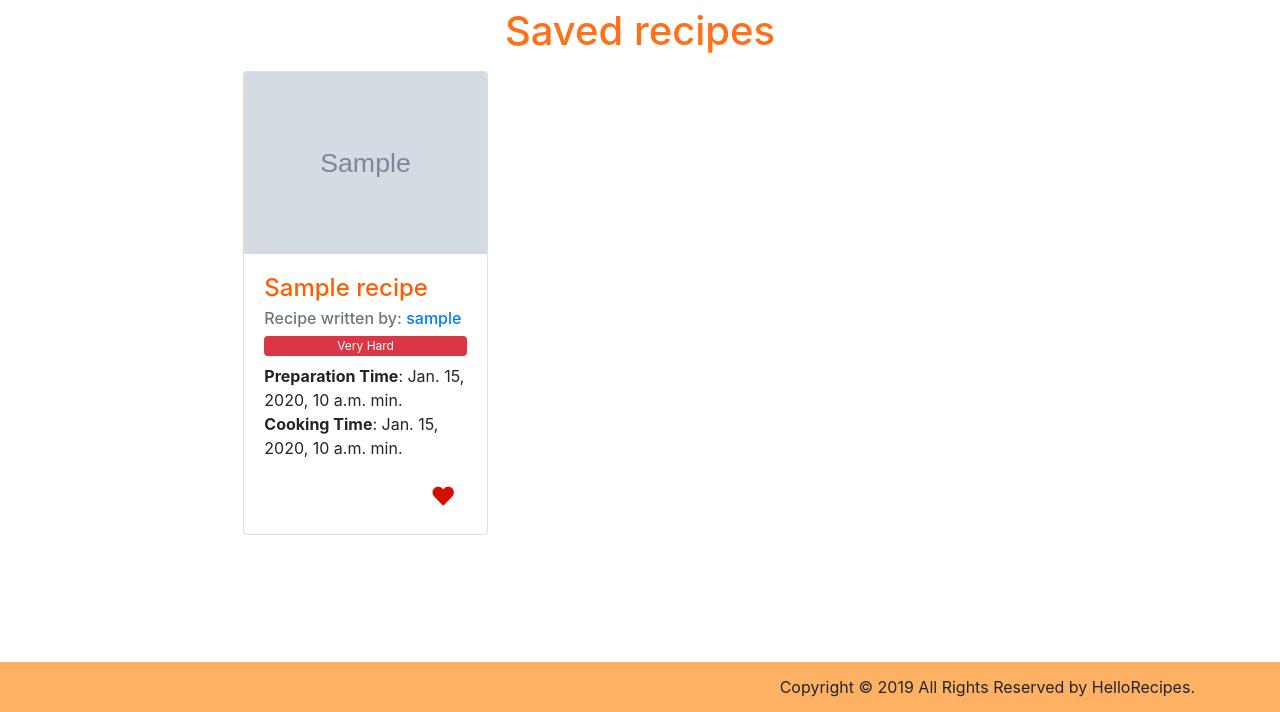
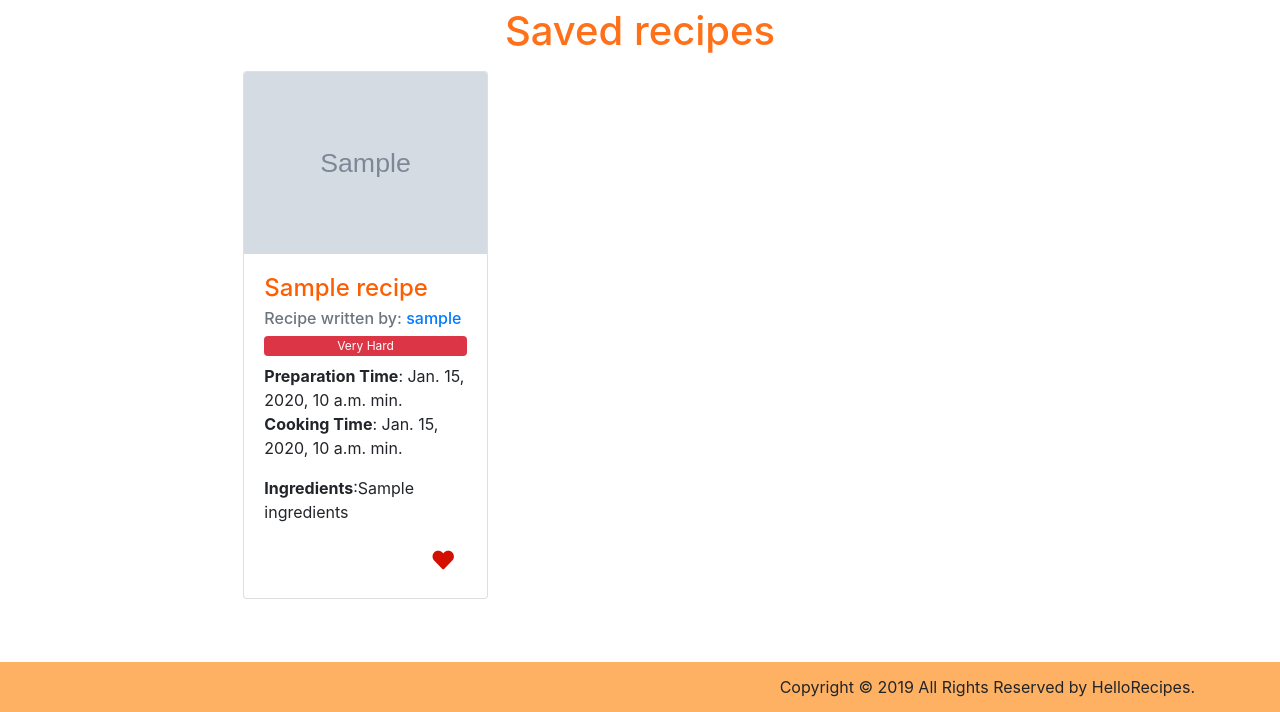
Before and after one commit to andrewp88/MyRecipe_Website, a Django app: template recipe/templates/recipe/savedRecipe.html in a window 1280 px wide. Shown: the part 88-800 px from the top of the page. Run offline with Django 3.2, Linux system fonts and the light colour scheme; the template is opened without the code that fills it: most values are stand-ins (such as "Sample title", 1, 10 or a date in 2020); grey boxes marked "Sample" are stand-in pictures; some libraries are stand-ins or nearby versions.

```diff
--- a/recipe/templates/recipe/savedRecipe.html
+++ b/recipe/templates/recipe/savedRecipe.html
@@ -49,7 +49,11 @@
                                                 <br>
                                                 <span class="font-weight-bold">Cooking Time</span>: {{ recipe.cookTime }} min.
                                             </p>
-
+                                            <div class="row">
+                                                <div class="col">
+                                                    <p><span class="font-weight-bold">Ingredients</span>:{{ recipe.ingredients|truncatewords:8 }}</p>
+                                                </div>
+                                            </div>
                                             <div class="row">
                                                 <div class="col" align="right">
                                                     <a  href="" data-recipe-id="{{ recipe.id }}" class="ajax-save btn heartjs" ><i class="fa fa-heart fa-lg align-middle"></i></a>
```
Also changed, not shown: recipe/views.py (+4 -3 lines).
